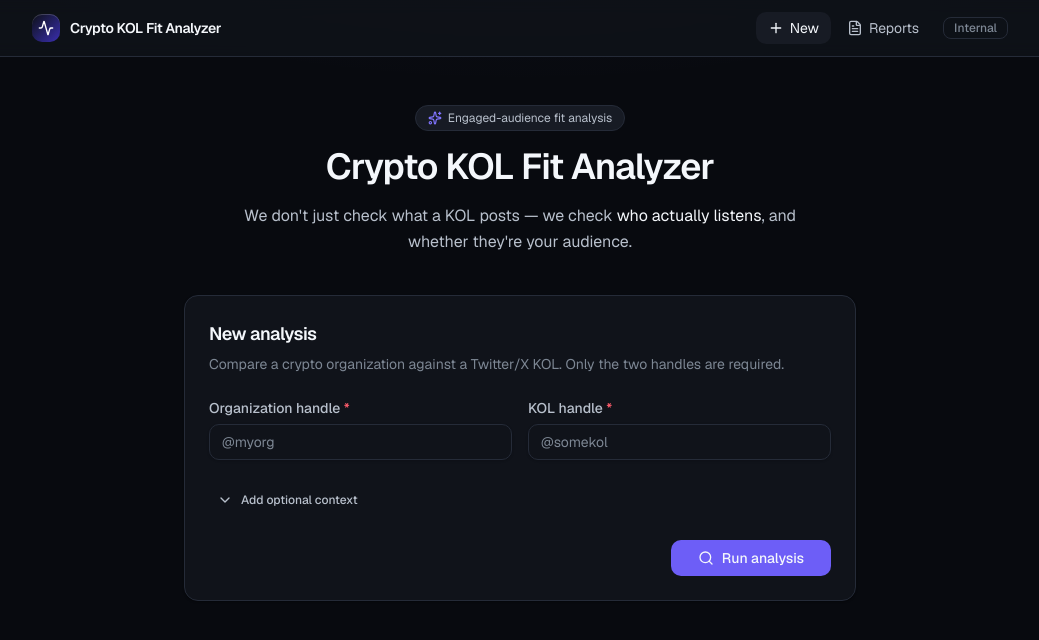
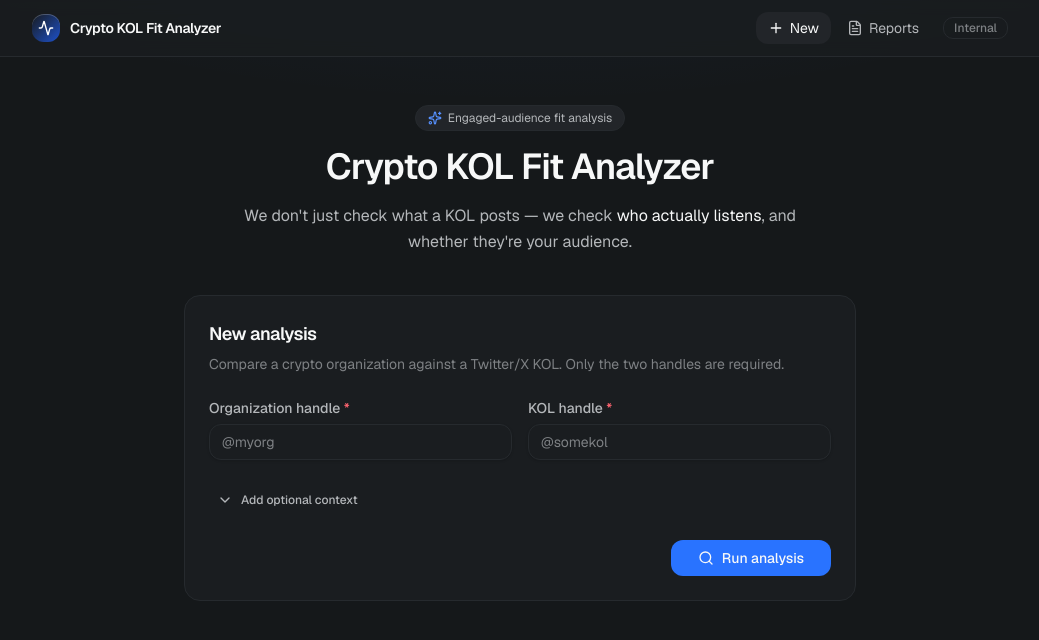
Before and after one commit to easily-mistaken/KOL-fit-analyzer, a Next.js app in the folder apps/web/: page / in a window 1280 px wide. Shown: the top 640 px of the page, without its empty margins (120-1159 px from the left). Built offline with nearby package versions, Linux system fonts and the light colour scheme.

Commit message:
feat: retheme web surface

```diff
--- a/apps/web/app/globals.css
+++ b/apps/web/app/globals.css
@@ -14,34 +14,34 @@
   --font-sans: var(--font-geist-sans);
   --font-mono: var(--font-geist-mono);
 
-  /* Surfaces */
-  --bg-base: #080a0f;
-  --bg-surface: #10131a;
-  --bg-elevated: #171b24;
-  --bg-muted: #1d2230;
+  /* Surfaces — Morpho-style warm charcoal neutrals. */
+  --bg-base: #15181a;
+  --bg-surface: #1a1d20;
+  --bg-elevated: #222529;
+  --bg-muted: #2c3034;
 
   /* Text */
-  --text-primary: #f4f7fb;
-  --text-secondary: #b8c0cc;
-  --text-muted: #7d8794;
+  --text-primary: #f7f8f8;
+  --text-secondary: #b4b7ba;
+  --text-muted: #7e8184;
 
-  /* Accent */
-  --accent-primary: #6d5ef7;
-  --accent-hover: #8175ff;
+  /* Accent — Morpho electric blue. */
+  --accent-primary: #2973ff;
+  --accent-hover: #5792ff;
 
-  /* State */
-  --state-success: #35d07f;
+  /* State (semantic — kept separate from the brand accent). */
+  --state-success: #3dd68c;
   --state-warning: #f5b84b;
-  --state-error: #ff5c6c;
-  --state-info: #4da3ff;
+  --state-error: #ff6470;
+  --state-info: #5792ff;
 
   /* Borders + shadow */
-  --border-default: #252b38;
-  --border-strong: #353d4d;
-  --shadow-card: rgba(0, 0, 0, 0.35);
+  --border-default: #262a2e;
+  --border-strong: #383b3e;
+  --shadow-card: 0 1px 2px rgba(0, 0, 0, 0.24), 0 16px 40px rgba(0, 0, 0, 0.2);
 
-  /* Radius scale baseline (inputs/buttons = rounded-lg). */
-  --radius: 0.5rem;
+  /* Radius scale baseline (inputs/buttons = rounded-lg). Morpho leans rounder. */
+  --radius: 0.625rem;
 
   /* shadcn semantic variables, mapped onto the raw palette above. */
   --background: var(--bg-base);
@@ -79,6 +79,9 @@
   --radius-md: var(--radius);
   --radius-lg: calc(var(--radius) + 2px);
   --radius-xl: calc(var(--radius) + 6px);
+
+  /* Soft card shadow (Morpho-style) -> `shadow-card` utility. */
+  --shadow-card: var(--shadow-card);
 
   /* shadcn semantic tokens */
   --color-background: var(--background);
--- a/apps/web/components/analyses-list.tsx
+++ b/apps/web/components/analyses-list.tsx
@@ -57,7 +57,7 @@ export function AnalysesList({ data }: { data: AnalysisListResponse }) {
 
   return (
     <div className="space-y-4">
-      <div className="overflow-x-auto rounded-2xl border border-default bg-surface shadow-[0_1px_2px_rgba(0,0,0,0.4),0_8px_30px_rgba(0,0,0,0.35)]">
+      <div className="overflow-x-auto rounded-2xl border border-default bg-surface shadow-card">
         <table className="w-full min-w-[680px] border-collapse text-sm">
           <thead>
             <tr className="border-b border-default text-left text-[11px] uppercase tracking-wider text-muted-foreground">
--- a/apps/web/components/app-shell.tsx
+++ b/apps/web/components/app-shell.tsx
@@ -12,7 +12,7 @@ export function AppShell({ children }: { children: ReactNode }) {
       className="flex min-h-screen flex-col bg-base"
       style={{
         backgroundImage:
-          "radial-gradient(1100px 520px at 50% -280px, rgba(109,94,247,0.10), transparent 70%)",
+          "radial-gradient(1200px 560px at 50% -300px, rgba(41,115,255,0.14), transparent 72%)",
         backgroundRepeat: "no-repeat",
       }}
     >
--- a/apps/web/components/report/audience-donut.tsx
+++ b/apps/web/components/report/audience-donut.tsx
@@ -19,24 +19,24 @@ const LOW_QUALITY = new Set<AudienceBucket>([
 // Curated palette harmonising with the violet/blue accent world. Low-quality
 // buckets always render in the error tone regardless of this map.
 const BUCKET_COLOR: Record<AudienceBucket, string> = {
-  community_managers: "#6D5EF7",
-  kols_creators: "#8175FF",
-  non_crypto: "#5A6478",
-  developers: "#4DA3FF",
-  founders: "#5B8DEF",
-  ai_crypto: "#3FB6C9",
-  traders: "#35D07F",
-  infra_research: "#6E7B9E",
-  meme_degens: "#B08CFF",
-  nft_gaming: "#9B8CFF",
-  investors_vcs: "#4A6FE0",
-  defi_users: "#2FB477",
-  bots_spam: "#FF5C6C",
-  airdrop_farmers: "#FF7A86",
-  giveaway_hunters: "#FF9AA3",
+  community_managers: "#2973FF",
+  kols_creators: "#5792FF",
+  non_crypto: "#5B6169",
+  developers: "#7FA8FF",
+  founders: "#3E62D6",
+  ai_crypto: "#4FC3D6",
+  traders: "#3DD68C",
+  infra_research: "#8C93A0",
+  meme_degens: "#A9C3FF",
+  nft_gaming: "#6E86C4",
+  investors_vcs: "#2E56C0",
+  defi_users: "#3DD68C",
+  bots_spam: "#FF6470",
+  airdrop_farmers: "#FF8590",
+  giveaway_hunters: "#FFAAB2",
 };
 
-const LOW_QUALITY_COLOR = "#FF5C6C";
+const LOW_QUALITY_COLOR = "#FF6470";
 
 type Entry = {
   bucket: AudienceBucket;
--- a/apps/web/components/report/fit-report-view.tsx
+++ b/apps/web/components/report/fit-report-view.tsx
@@ -152,7 +152,7 @@ function Panel({
   return (
     <section
       className={cn(
-        "rounded-2xl border border-default bg-surface p-5 shadow-[0_1px_2px_rgba(0,0,0,0.4),0_8px_30px_rgba(0,0,0,0.35)] sm:p-6",
+        "rounded-2xl border border-default bg-surface p-5 shadow-card sm:p-6",
         className
       )}
     >
@@ -242,7 +242,7 @@ export function FitReportView({
       {/* HERO / verdict band */}
       <section
         style={heroStyle}
-        className="relative overflow-hidden rounded-2xl border border-default bg-surface shadow-[0_1px_2px_rgba(0,0,0,0.4),0_8px_30px_rgba(0,0,0,0.35)]"
+        className="relative overflow-hidden rounded-2xl border border-default bg-surface shadow-card"
       >
         <span
           className="absolute inset-y-0 left-0 w-1"
@@ -418,7 +418,7 @@ export function FitReportView({
 
       {/* RECOMMENDATION */}
       {(fitReport.recommendedAngle || fitReport.bestUseCases.length > 0) && (
-        <section className="relative overflow-hidden rounded-2xl border border-accent-primary/30 bg-surface p-5 shadow-[0_1px_2px_rgba(0,0,0,0.4),0_8px_30px_rgba(0,0,0,0.35)] sm:p-6">
+        <section className="relative overflow-hidden rounded-2xl border border-accent-primary/30 bg-surface p-5 shadow-card sm:p-6">
           <span className="absolute inset-y-0 left-0 w-1 bg-accent-primary" />
           <div className="mb-3 flex items-center gap-3">
             <h2 className="text-[15px] font-semibold tracking-tight text-foreground">
--- a/apps/web/components/top-nav.tsx
+++ b/apps/web/components/top-nav.tsx
@@ -21,7 +21,7 @@ export function TopNav() {
     <header className="sticky top-0 z-20 border-b border-default bg-surface/80 backdrop-blur">
       <div className="mx-auto flex h-14 max-w-5xl items-center justify-between px-6">
         <Link href="/" className="flex items-center gap-2.5">
-          <span className="flex h-7 w-7 items-center justify-center rounded-lg bg-gradient-to-br from-accent-primary to-[#3a2fb0] text-white shadow-[inset_0_1px_0_rgba(255,255,255,0.18)]">
+          <span className="flex h-7 w-7 items-center justify-center rounded-lg bg-gradient-to-br from-accent-primary to-[#1e51c9] text-white shadow-[inset_0_1px_0_rgba(255,255,255,0.22)]">
             <Activity className="h-4 w-4" />
           </span>
           <span className="text-sm font-semibold tracking-tight text-foreground">
```
Also changed, not shown: 2 other files (tests, documents, lock files or other folders).
